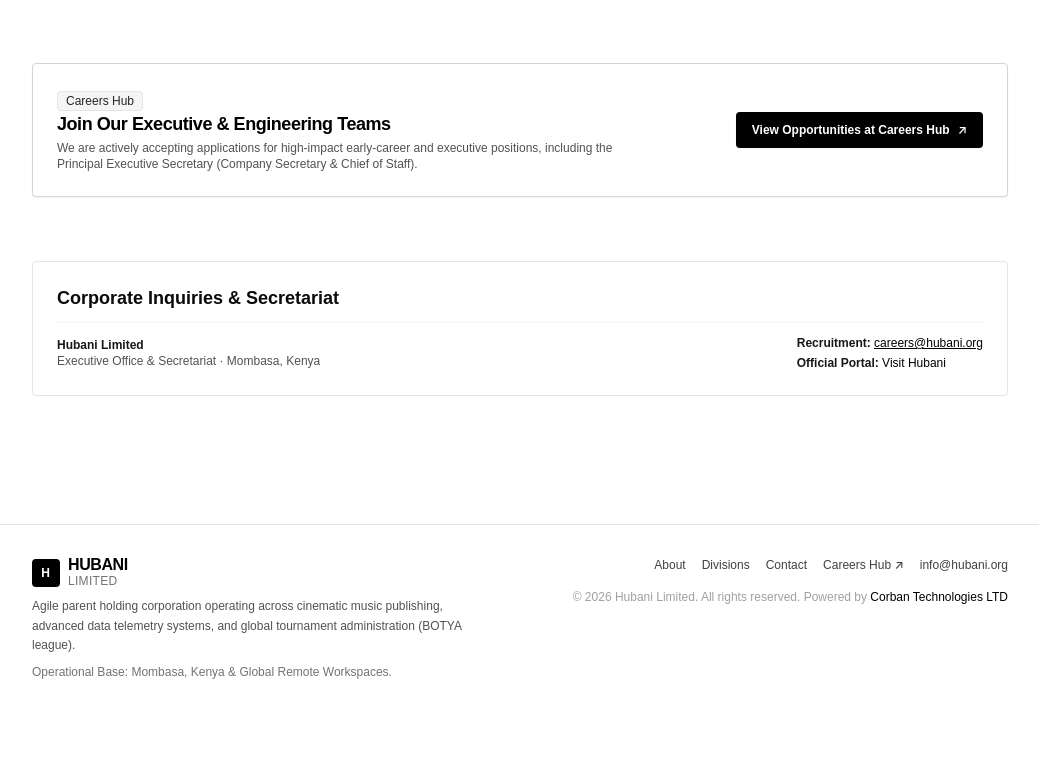
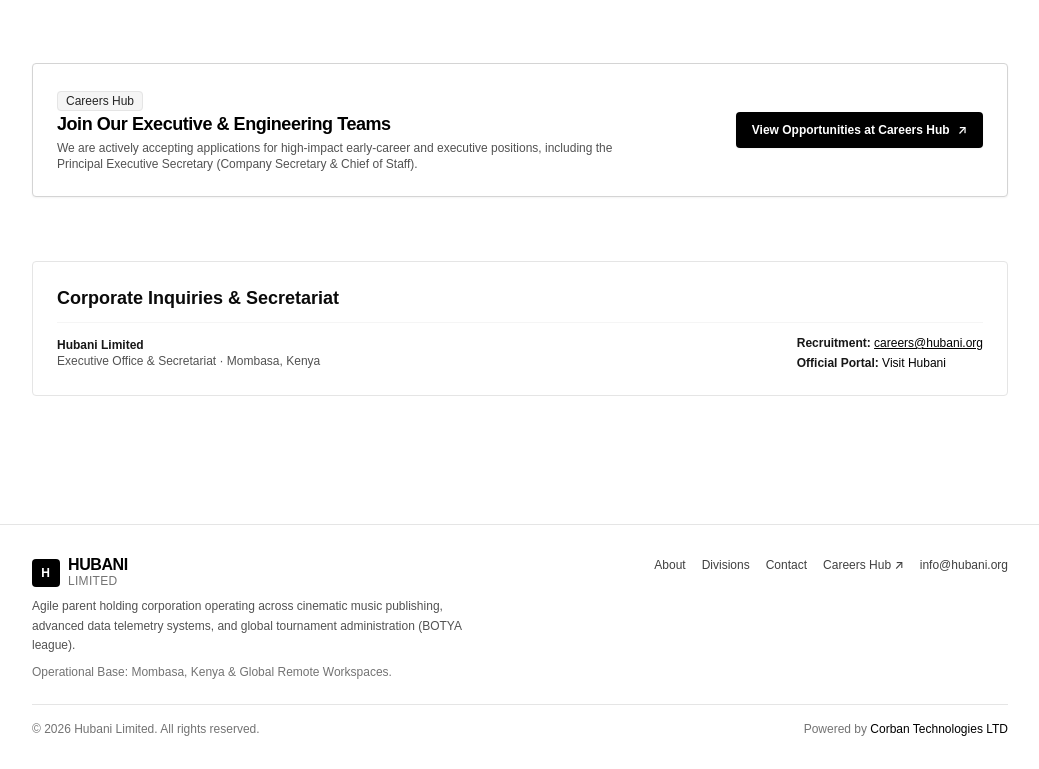
Before and after one commit to corbantechnologies/hubani, a Next.js app: page / in a window 1280 px wide. Shown: the part 1277-2046 px from the top of the page, without its empty margins (120-1159 px from the left). Before the commit the page ends 1989 px from the top, so only its background shows below. Built offline with nearby package versions, Linux system fonts and the light colour scheme; a web font is replaced by a local one.

Commit message:
update footer

```diff
--- a/components/Footer.tsx
+++ b/components/Footer.tsx
@@ -30,7 +30,7 @@
           </div>
 
           <div className="flex flex-col gap-2 sm:items-end">
-            <div className="flex flex-wrap items-center gap-4 text-xs font-medium text-neutral-700">
+            <div className="flex flex-wrap items-center gap-x-4 gap-y-1 text-xs font-medium text-neutral-700">
               <a href="/#about" className="hover:text-black transition-colors">
                 About
               </a>
@@ -53,20 +53,24 @@
                 info@hubani.org
               </a>
             </div>
-            <p className="text-xs text-neutral-400 pt-2 sm:text-right">
-              © 2026 Hubani Limited. All rights reserved. Powered by{" "}
+          </div>
+        </div>
+
+        <div className="mt-6 flex flex-col gap-1 border-t border-neutral-200 pt-4 text-xs text-neutral-500 sm:flex-row sm:items-center sm:justify-between">
+          <p>© 2026 Hubani Limited. All rights reserved.</p>
+          <p>
+            Powered by{" "}
             <a
               href="https://www.corbantechnologies.org/"
               target="_blank"
               rel="noopener noreferrer"
-                className="text-black font-medium transition-colors hover:text-black"
+              className="font-medium text-black hover:underline"
             >
               Corban Technologies LTD
             </a>
           </p>
         </div>
       </div>
-      </div>
     </footer>
   );
 }
```
Lines whose indentation alone changed are shown as unchanged.
